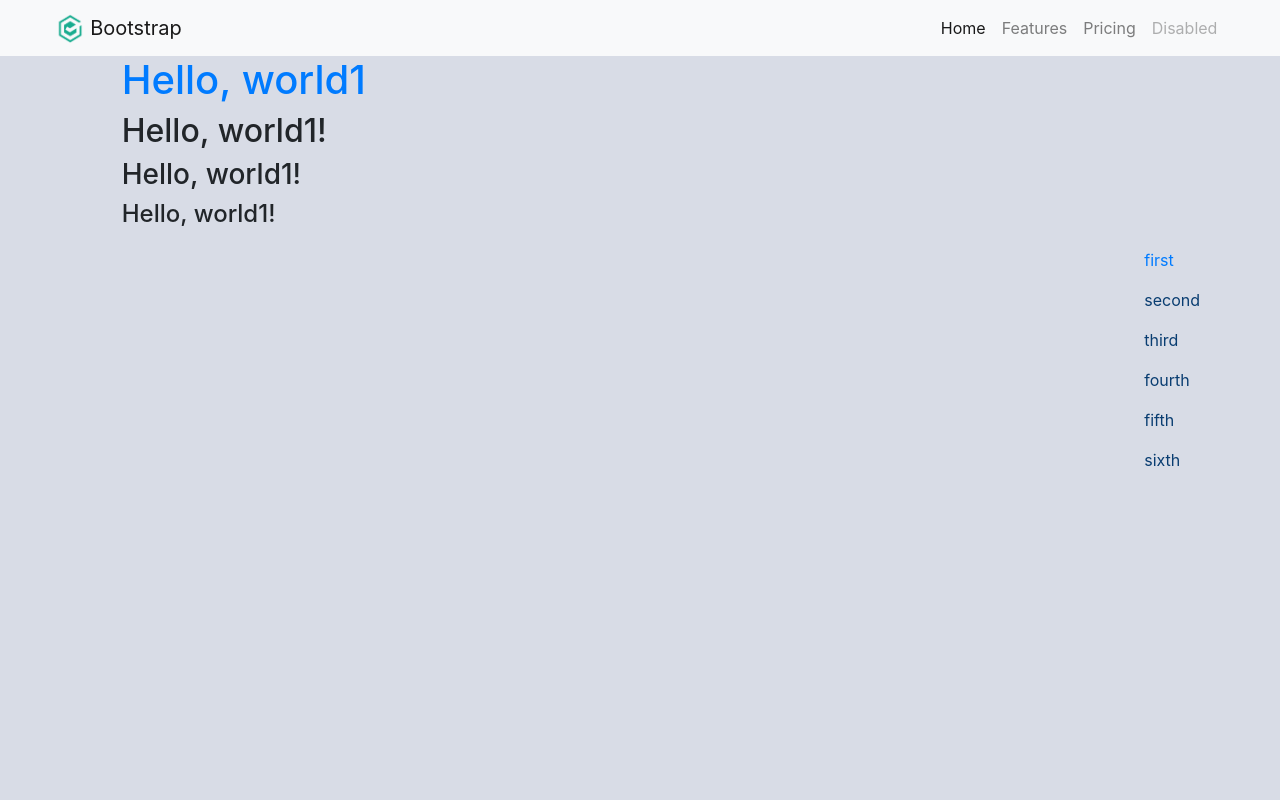
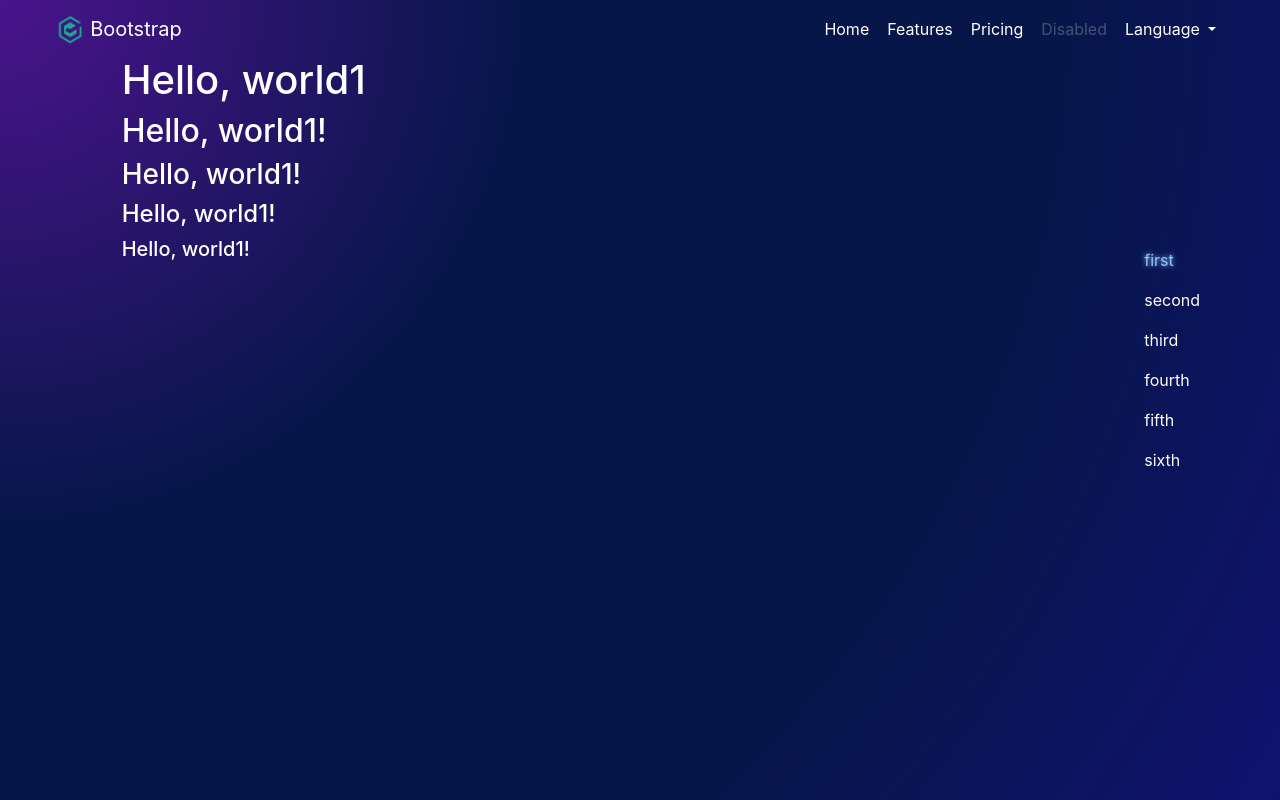
Before and after one commit to prettywu/MonetChain_Web2, a plain HTML site: page index.html in a window 1280 px wide. Drawn offline with nearby package versions, Linux system fonts and the light colour scheme.

Commit message:
基础结构调整

```diff
--- a/index.html
+++ b/index.html
@@ -74,41 +74,91 @@
     }
 
     .view-box {
-      position: fixed;
-      width: 100%;
-      height: 100%;
-      margin: 0;
-      padding: 0;
-      background-color: #d8dce6;
       overflow-y: scroll;
       z-index: 100;
     }
 
-    @media screen and (min-with:992px) {
-      .nav-main {
+    @media screen and (min-width:1200px) {
+      .nav-top {
         padding-left: 0;
         padding-right: 0;
       }
     }
 
+    @media screen and (max-width:768px) {
+      .nav-top {
+        background-color: #262b8a;
+      }
+    }
+
+    .nav-top .navbar-nav .nav-link,
+    .nav-top .navbar-nav a {
+      color: #ffffff;
+      border: 1px solid rgb(0,0,0,0);
+    }
+
+    .nav-top .navbar-nav .nav-link:hover {
+      border: 1px solid #0139aa;
+    }
+
+    .nav-top .dropdown-menu {
+      border: none;
+      background-color: #262b8a;
+    }
+
+    .nav-top .dropdown-item:focus,
+    .nav-top .dropdown-item:hover {
+      background-color: #2e65c5;
+    }
+
+    .nav-right .nav-link:focus,
+    .nav-right .nav-link:hover {
+      text-decoration: none;
+      color: #92c6ff;
+    }
+
+    h1,
+    h2,
+    h3,
+    h4,
+    h5 {
+      color: #ffffff;
+    }
 
     .screen:nth-of-type(2) {
       padding-top: 56px;
     }
 
-    .nav-column {
+    .nav-right {
       position: fixed;
       top: 30%;
       right: 5%;
-      z-index: 500;
     }
 
-    .nav-column a {
-      color: #093d71;
+    .nav-right a {
+      color: #fefdf8;
     }
 
     a.active {
-      color: #007bff;
+      color: #92c6ff;
+      text-shadow: 0px 0px 5px;
+    }
+
+    #section1,
+    #section2,
+    #section3,
+    #section4,
+    #section5,
+    #section6 {
+      background-color: #061649;
+    }
+
+    #section1 {
+      background-image: -webkit-radial-gradient(0% 0%, circle, #4a148c, #061649 35%, #061649 70%, #11126f 100%);
+    }
+
+    #section2 {
+      background-image: -webkit-radial-gradient(100% 0%, circle, #11126f, #061649 35%, #061649 100%);
     }
   </style>
 </head>
@@ -121,8 +171,8 @@
     </div>
   </div>
 
-  <div class="view-box">
-    <nav class="nav flex-column d-none d-lg-block nav-column" id="nav_column">
+  <div class="view-box position-fixed w-100 h-100 m-0 p-0">
+    <nav class="nav flex-column d-none d-lg-block nav-right" id="nav_right">
       <a class="nav-link active" href="#section1">first</a>
       <a class="nav-link" href="#section2">second</a>
       <a class="nav-link" href="#section3">third</a>
@@ -132,9 +182,9 @@
     </nav>
 
     <div class="container-fluid container-main">
-      <div class="row justify-content-center bg-light fixed-top">
+      <div class="row justify-content-center fixed-top">
         <div class="col-12 col-xl-11">
-          <nav class="navbar navbar-expand-md navbar-light pl-0 pr-0 nav-main">
+          <nav class="navbar navbar-dark navbar-expand-md nav-top">
             <a class="navbar-brand" href="#">
               <img src="./content/img/logo.png" width="30" height="30" class="d-inline-block align-top" alt=""> Bootstrap
             </a>
@@ -158,6 +208,18 @@
                 <li class="nav-item">
                   <a class="nav-link disabled" href="#">Disabled</a>
                 </li>
+                <li class="nav-item dropdown">
+                  <a class="nav-link dropdown-toggle" href="#" id="navbarDropdown" role="button" data-toggle="dropdown" aria-haspopup="true"
+                    aria-expanded="false">
+                    Language
+                  </a>
+                  <div class="dropdown-menu" aria-labelledby="navbarDropdown">
+                    <a class="dropdown-item" href="#">中文</a>
+                    <a class="dropdown-item" href="#">English</a>
+                    <a class="dropdown-item" href="#">日本語</a>
+                    <a class="dropdown-item" href="#">조선어</a>
+                  </div>
+                </li>
               </ul>
             </div>
           </nav>
@@ -166,31 +228,23 @@
 
       <div class="row screen justify-content-center" id="section1">
         <div class="col-12 col-xl-10">
-          <h1>
-            <a href="#" title="">Hello, world1</a>
-          </h1>
+          <h1>Hello, world1</h1>
           <h2>Hello, world1!</h2>
           <h3>Hello, world1!</h3>
           <h4>Hello, world1!</h4>
-          <h5>
-            <Hello, world1!</h5>
+          <h5> Hello, world1!</h5>
         </div>
-
       </div>
 
       <div class="row screen justify-content-center" id="section2">
         <div class="col-12 col-xl-10">
-          <h1>
-            <a href="#section2" title="">Hello, world2</a>
-          </h1>
+          <h1>Hello, world2</h1>
         </div>
       </div>
 
       <div class="row screen justify-content-center" id="section3">
         <div class="col-12 col-xl-10">
-          <h1>
-            <a href="#section1" title="">Hello, world3</a>
-          </h1>
+          <h1>Hello, world3</h1>
         </div>
       </div>
 
@@ -228,7 +282,7 @@
 
   <script>
     $(function () {
-      $("#nav_column a").click(function () {
+      $("#nav_right a").click(function () {
         //"a.title-dw" title-dw是啊标签的css选择器class="title-dw".
         $(".view-box").animate({
           scrollTop: $($(this).attr("href")).get(0).offsetTop + -400 + "px"
@@ -244,7 +298,7 @@
     $(window).on("load resize", function () {
       var h = window.innerHeight || document.body.clientHeight || document.documentElement.clientHeight;
       $(".container-main .screen").css("height", h);
-      $('.view-box').scrollspy({ target: '#nav_column', offset: 400 });
+      $('.view-box').scrollspy({ target: '#nav_right', offset: 400 });
       $('.loading').fadeOut(500);
     });
   </script>
```
